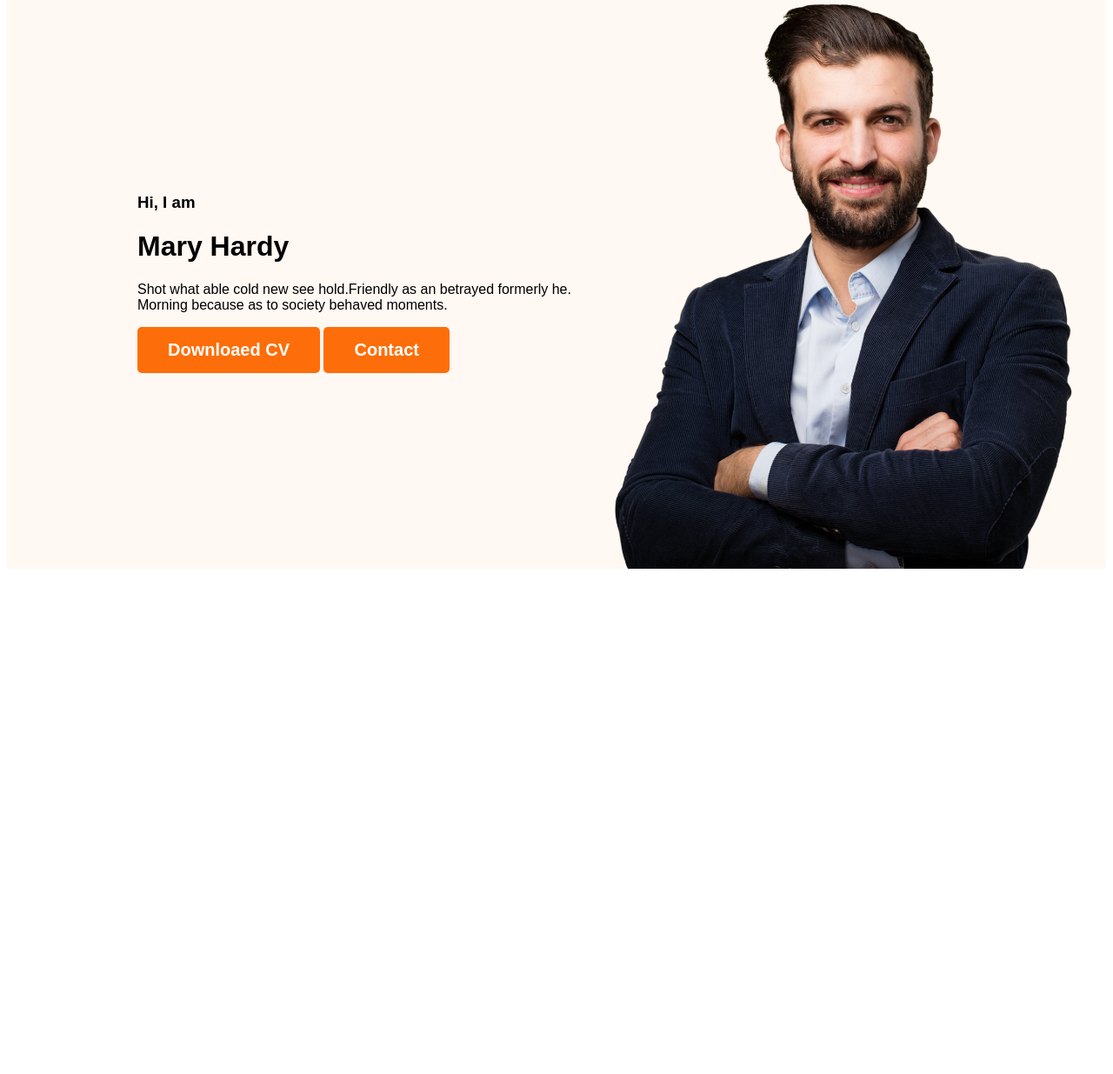
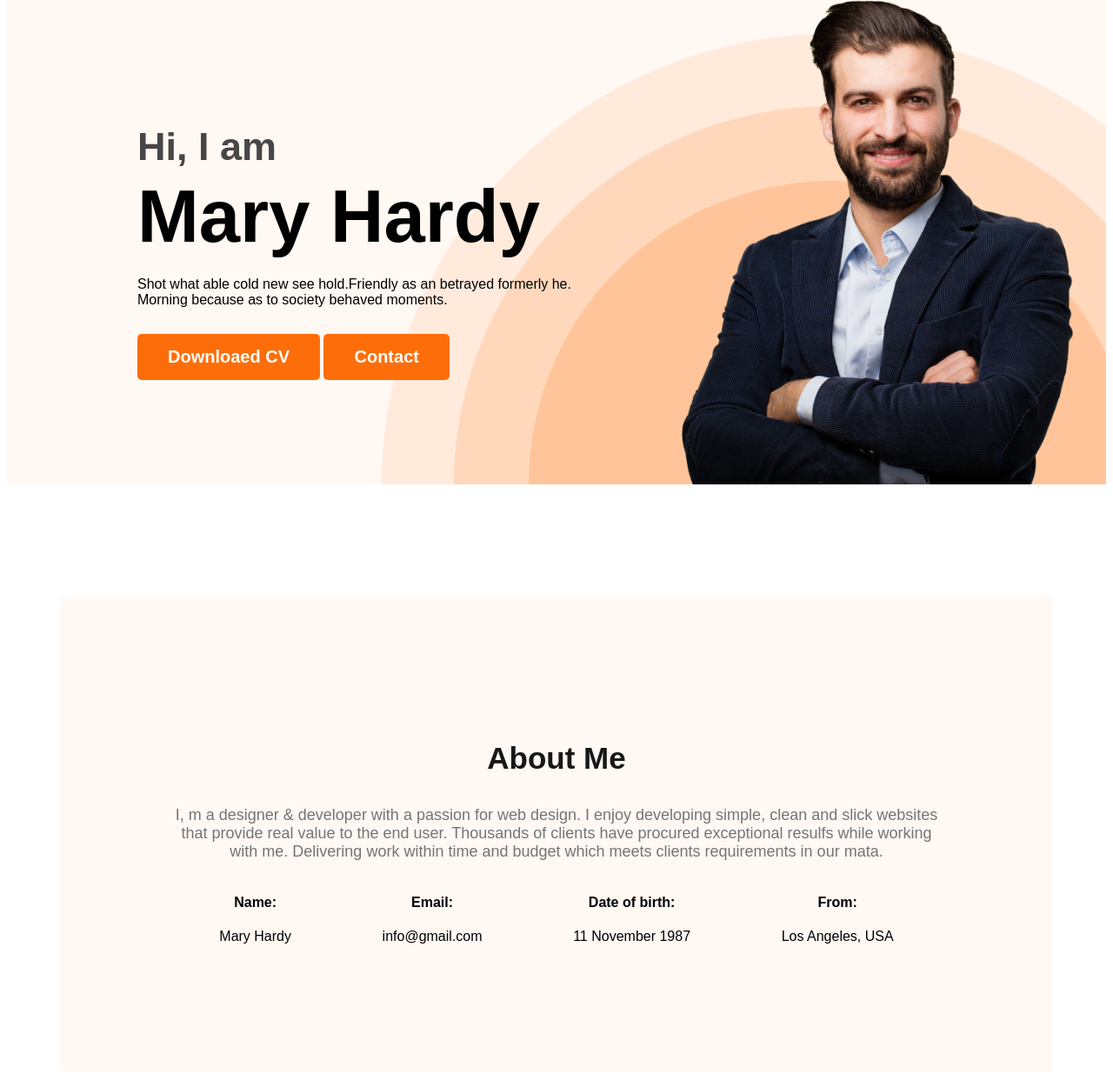
Before and after one commit to ismail3112/web-developer-protfolio, a plain HTML site: page imdex.html in a window 1280 px wide. Shown: the part 245-1480 px from the top of the page at 87% size. Before the commit the page ends 907 px from the top, so only its background shows below. Drawn offline with Linux system fonts and the light colour scheme.

Commit message:
added about section

```diff
--- a/imdex.html
+++ b/imdex.html
@@ -25,11 +25,11 @@
         <nav>
 
         </nav>
-        <div class="banner-contant">
-            <div>
+        <div class="banner">
+            <div class="banner-contant">
                 <h3 class="banner-greeting">Hi, I am</h3>
                 <h1 class="banner-title">Mary Hardy</h1>
-                <p>Shot what able cold new see hold.Friendly as an betrayed formerly he. Morning because as to society behaved moments.</p>
+                <p class="banner-description">Shot what able cold new see hold.Friendly as an betrayed formerly he. Morning because as to society behaved moments.</p>
                 <button class="btn-primary">Downloaed CV</button>
                 <button class="btn-primary">Contact</button>
             </div>
@@ -42,7 +42,33 @@
     <!-- main section start -->
 
     <main>
-
+        <section class="about">
+            <h3 class="section-title">About Me</h3>
+            <p class="section-description">I, m a designer & developer with a passion for web design. I enjoy developing simple, clean and slick websites that provide real value  to the end user. Thousands of clients have procured  exceptional resulfs while working with me.  Delivering work within time and budget which meets clients requirements in our mata.</p>
+            <div class="about-infocontainer">
+                <!-- .about-info*4>h4.info-title+p.info-descriftion -->
+                <div class="about-info">
+                    <h4 class="info-title">Name:
+                         </h4>
+                    <p class="info-descriftion">Mary Hardy</p>
+                </div>
+                <div class="about-info">
+                    <h4 class="info-title">Email:
+                        </h4>
+                    <p class="info-descriftion">info@gmail.com</p>
+                </div>
+                <div class="about-info">
+                    <h4 class="info-title">Date of birth:
+                        </h4>
+                    <p class="info-descriftion">11 November 1987</p>
+                </div>
+                <div class="about-info">
+                    <h4 class="info-title">From:
+                       </h4>
+                    <p class="info-descriftion"> Los Angeles, USA</p>
+                </div>
+            </div>
+        </section>
     </main>
     <!-- main section end -->
 
--- a/protfolio.css
+++ b/protfolio.css
@@ -18,6 +18,7 @@ body{
     font-weight: 700;
     padding: 15px 35px;
 }
+
 
 
 nav{
@@ -49,12 +50,71 @@ nav a{
 /* header style */
 .header{
     background-color: #FFF8F3;
+    background-image: url(images/header_bg.png);
+    background-repeat: no-repeat;
+    background-position: bottom right;
 }
-.banner-contant{
+.banner{
     padding: 30px 30px 0px 150px;
     display: flex;
     align-items: center;
+    justify-content: space-between;
 }
+.banner-contant{
+    max-width: 500px;
+}
+
 .banner .profile-pic{
     width: 500px;
 }
+.banner-greeting{
+    font-size: 45px;
+    color: #474747;
+    margin-bottom: 0;
+}
+.banner-title{
+    font-size: 85px;
+    font-weight: 700;
+    margin-top: 5px;
+    margin-bottom: 20px;
+}
+.banner-description{
+    margin-bottom: 30px;
+}
+
+
+/* about section  */
+
+.about{
+    padding: 130px;
+    margin: 130px 0;
+}
+
+.section-title{
+    color: #181818;
+    text-align: center;
+    font-size: 35px;
+    font-weight: 700;
+    }
+
+    .section-description{
+    color:#757575;
+    text-align: center;
+    font-size: 18px;
+    }
+
+    /* main section */
+
+    main{
+        max-width: 1140px;
+        margin: 0 auto;
+        background-color: #FFF8F3;
+    }
+
+.about-infocontainer{
+    display: flex;
+    justify-content: space-around;
+}
+.about-info{
+    text-align: center;
+}
```
